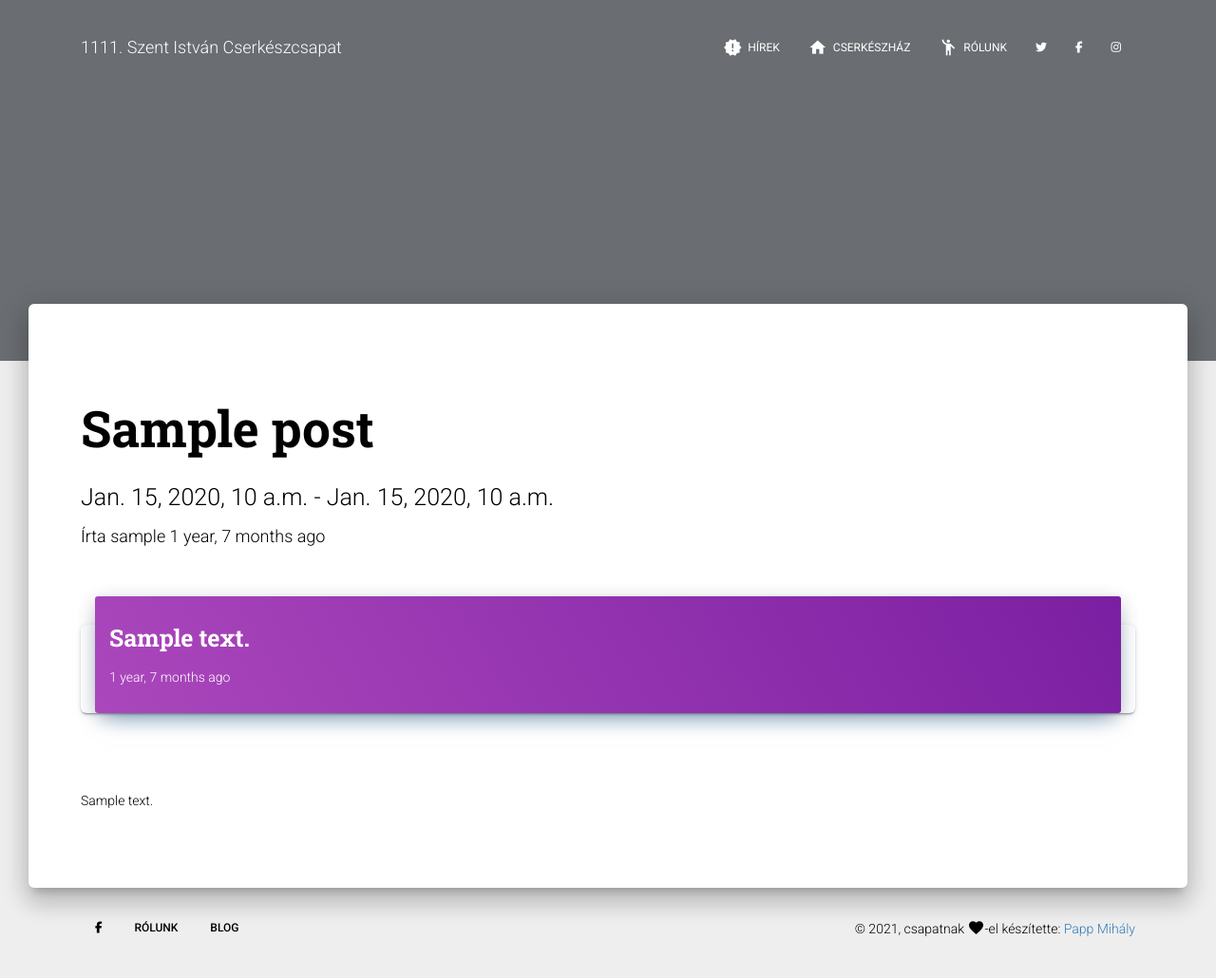
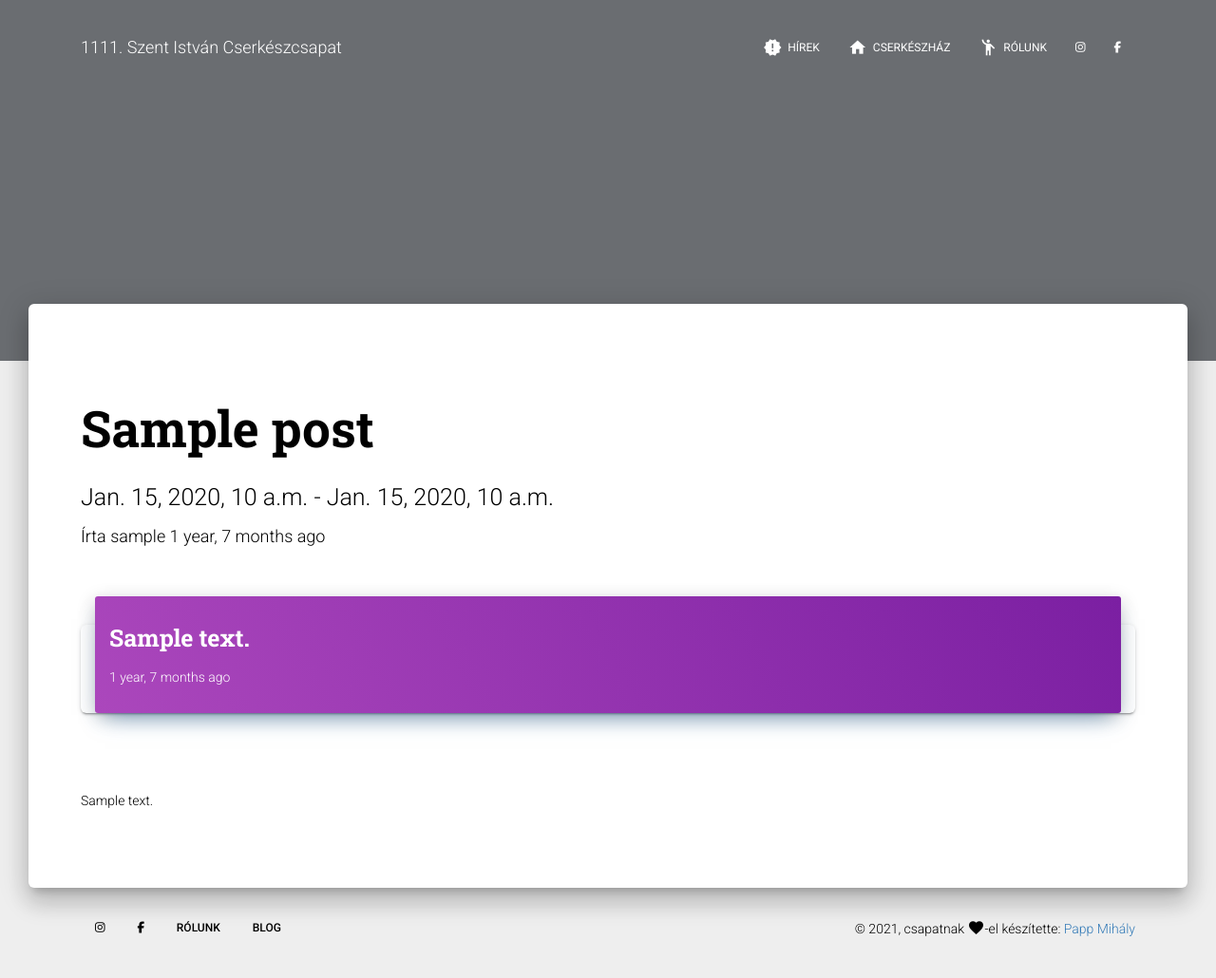
Before and after one commit to pmihaly/cserkweb, a Django app: a page that uses cserkweb/templates/nav.html in a window 1280 px wide. Shown: the whole page at 95% size. Run offline with Django 3.2, Linux system fonts and the light colour scheme; tables that the repository leaves empty hold one stand-in row (values such as "Sample post"); grey boxes marked "Sample" are stand-in pictures; some libraries are stand-ins or nearby versions.

Commit message:
instagram link

```diff
--- a/cserkweb/templates/footer.html
+++ b/cserkweb/templates/footer.html
@@ -2,6 +2,11 @@
     <div class="container">
         <nav class="float-left">
             <ul>
+                <li>
+                    <a href="https://www.instagram.com/1111cscs">
+                        <i class="fab fa-instagram"></i>
+                    </a>
+                </li>
                 <li>
                     <a href="https://www.facebook.com/1111cscs">
                         <i class="fab fa-facebook-f"></i>
--- a/cserkweb/templates/nav.html
+++ b/cserkweb/templates/nav.html
@@ -30,9 +30,10 @@
                     </a>
                 </li>
                 <li class="nav-item">
-                    <a class="nav-link" rel="tooltip" title="" data-placement="bottom" href="#" target="_blank"
-                        data-original-title="Kövess minket a Twitteren!">
-                        <i class="fab fa-twitter"></i>
+                    <a class="nav-link" rel="tooltip" title="" data-placement="bottom"
+                       href="https://www.instagram.com/1111cscs/" target="_blank"
+                        data-original-title="Kövess minket Instán!">
+                        <i class="fab fa-instagram"></i>
                     </a>
                 </li>
                 <li class="nav-item">
@@ -42,12 +43,6 @@
                         <i class="fab fa-facebook-f"></i>
                     </a>
                 </li>
-                <li class="nav-item">
-                    <a class="nav-link" rel="tooltip" title="" data-placement="bottom" href="#" target="_blank"
-                        data-original-title="Kövess minket az Instagramon">
-                        <i class="fab fa-instagram"></i>
-                    </a>
-                </li>
             </ul>
         </div>
     </div>
```
